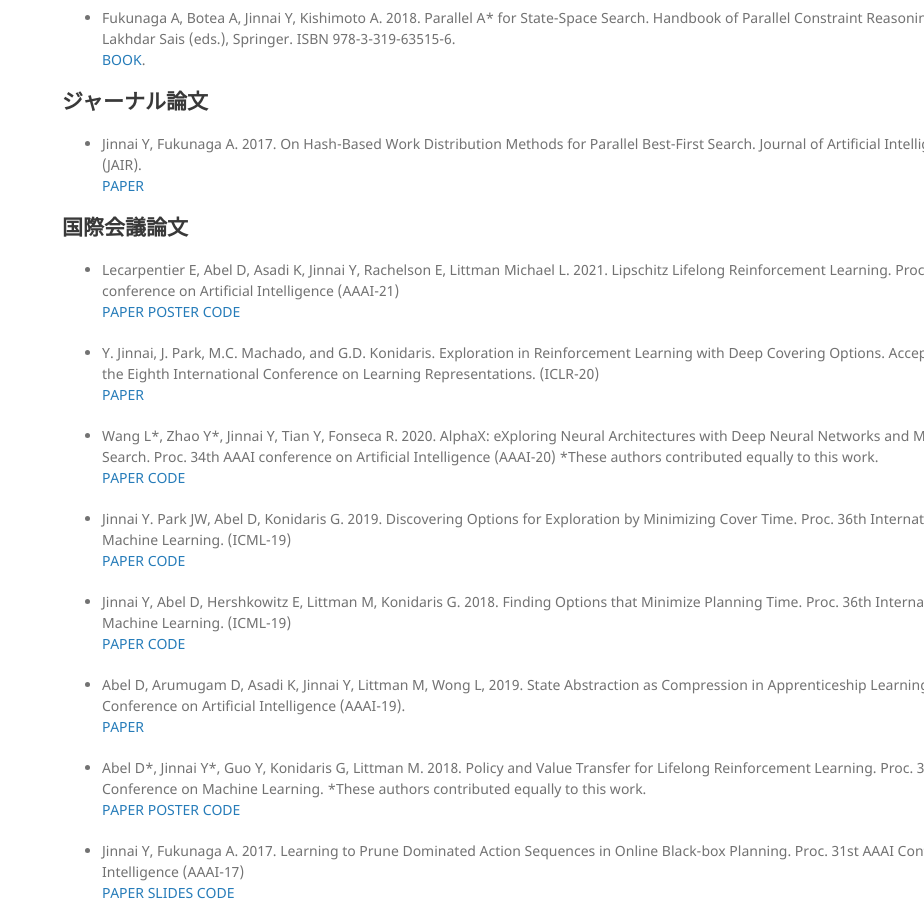
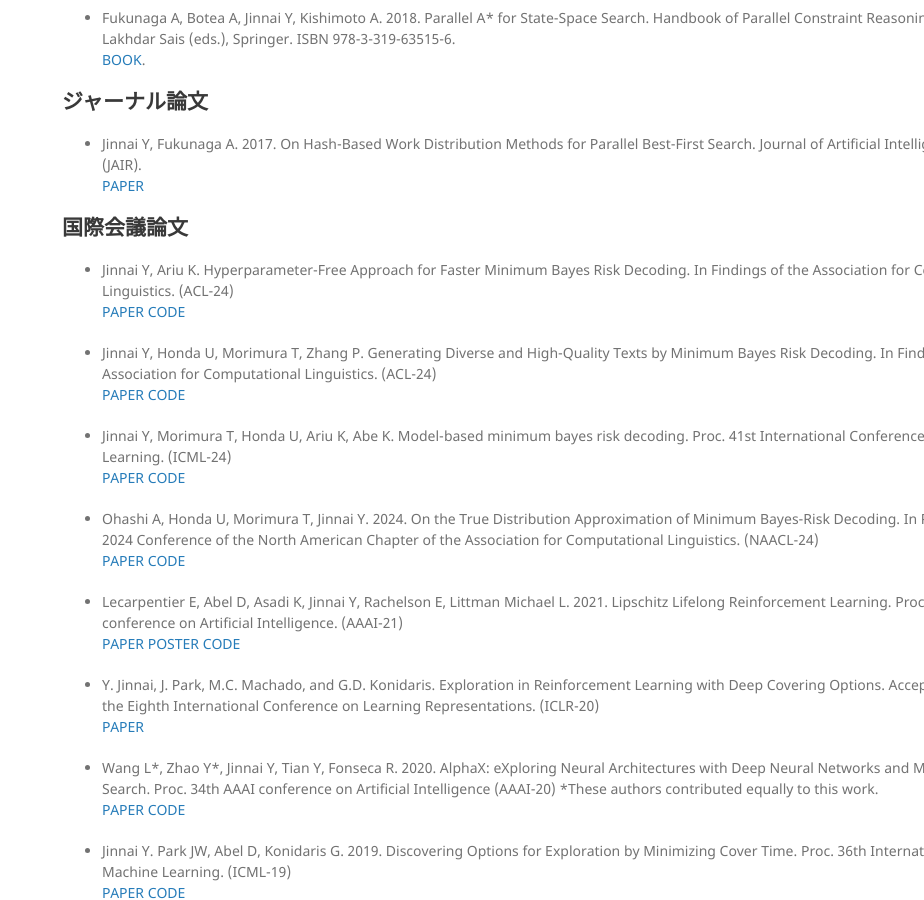
Before and after one commit to jinnaiyuu/jinnaiyuu.github.io, a Jekyll site: the page built from ja/index.md, in a window 1280 px wide and 900 px high, scrolled down 503 px. Shown: the whole window, without its empty margins (356-1280 px from the left). Built offline with Jekyll 4.4.1, drawn with Linux system fonts in a browser that asks for light colours; our own code applies the rules of GitHub Pages for plain Markdown files; some of the changed text lies outside the part shown.

Commit message:
updated ja papers

```diff
--- a/ja/index.md
+++ b/ja/index.md
@@ -21,7 +21,19 @@ Researcher, CyberAgent AI Lab
 
 ## 国際会議論文
 
-- Lecarpentier E, Abel D, Asadi K, Jinnai Y, Rachelson E, Littman Michael L. 2021. Lipschitz Lifelong Reinforcement Learning. Proc. 35th AAAI conference on Artificial Intelligence (AAAI-21)
+- Jinnai Y, Ariu K. Hyperparameter-Free Approach for Faster Minimum Bayes Risk Decoding. In Findings of the Association for Computational Linguistics. (ACL-24)
+[PAPER](https://arxiv.org/abs/2401.02749) [CODE](https://github.com/CyberAgentAILab/adaptive-mbr)
+
+- Jinnai Y, Honda U, Morimura T, Zhang P. Generating Diverse and High-Quality Texts by Minimum Bayes Risk Decoding. In Findings of the Association for Computational Linguistics. (ACL-24)
+[PAPER](https://arxiv.org/abs/2401.05054) [CODE](https://github.com/CyberAgentAILab/diverse-mbr)
+
+- Jinnai Y, Morimura T, Honda U, Ariu K, Abe K. Model-based minimum bayes risk decoding. Proc. 41st International Conference on Machine Learning. (ICML-24)
+[PAPER](https://arxiv.org/abs/2311.05263) [CODE](https://github.com/CyberAgentAILab/model-based-mbr)
+
+- Ohashi A, Honda U, Morimura T, Jinnai Y. 2024. On the True Distribution Approximation of Minimum Bayes-Risk Decoding. In Proceedings of the 2024 Conference of the North American Chapter of the Association for Computational Linguistics. (NAACL-24)
+[PAPER](https://arxiv.org/abs/2404.00752) [CODE](https://github.com/CyberAgentAILab/mbr-anomaly)
+
+- Lecarpentier E, Abel D, Asadi K, Jinnai Y, Rachelson E, Littman Michael L. 2021. Lipschitz Lifelong Reinforcement Learning. Proc. 35th AAAI conference on Artificial Intelligence. (AAAI-21)
 [PAPER](https://arxiv.org/abs/2001.05411) [POSTER](../pdf/posters/AAAI-2021 poster.pdf) [CODE](https://github.com/SuReLI/llrl)
 
 - Y. Jinnai, J. Park, M.C. Machado, and G.D. Konidaris. Exploration in Reinforcement Learning with Deep Covering Options. Accepted, Proceedings of the Eighth International Conference on Learning Representations. (ICLR-20)
@@ -61,9 +73,14 @@ Researcher, CyberAgent AI Lab
 
 ## プリプリント
 
+- Morimura T, Sakamoto M, Jinnai Y, Abe K, Air K. Filtered Direct Preference Optimization. arXiv preprint arXiv:2404.13846.
+[PAPER](https://arxiv.org/abs/2404.13846) [CODE](https://github.com/CyberAgentAILab/filtered-dpo)
+- Jinnai Y, Morimura T, Ariu K, Abe K. Regularized Best-of-N Sampling to Mitigate Reward Hacking for Language Model Alignment. arXiv preprint arXiv:2404.01054.
+[PAPER](https://arxiv.org/abs/2404.01054) [CODE](https://github.com/CyberAgentAILab/regularized-bon)
 - Jinnai Y., Morimura T., Honda U. On the Depth between Beam Search and Exhaustive Search for Text Generation. arXiv 2308.13696
 [PAPER](https://arxiv.org/abs/2308.13696)
-- Noda T, Jinnai Y, Tomii N, Azuma T. 2023. Blind Signal Separation for Fast Ultrasound Computed Tomography. arXiv 2304.14424 [PAPER](https://arxiv.org/abs/2304.14424)
+- Noda T, Jinnai Y, Tomii N, Azuma T. 2023. Blind Signal Separation for Fast Ultrasound Computed Tomography. arXiv 2304.14424
+[PAPER](https://arxiv.org/abs/2304.14424)
 - Fukunaga A., Botea A, Jinnai Y., Kishimoto A. 2017. A Survey of Parallel A*. arXiv 1708.05296
 [PAPER](https://arxiv.org/abs/1708.05296)
 
```
Also changed, not shown: other parts of ja/index.md (+2 -3 lines).
